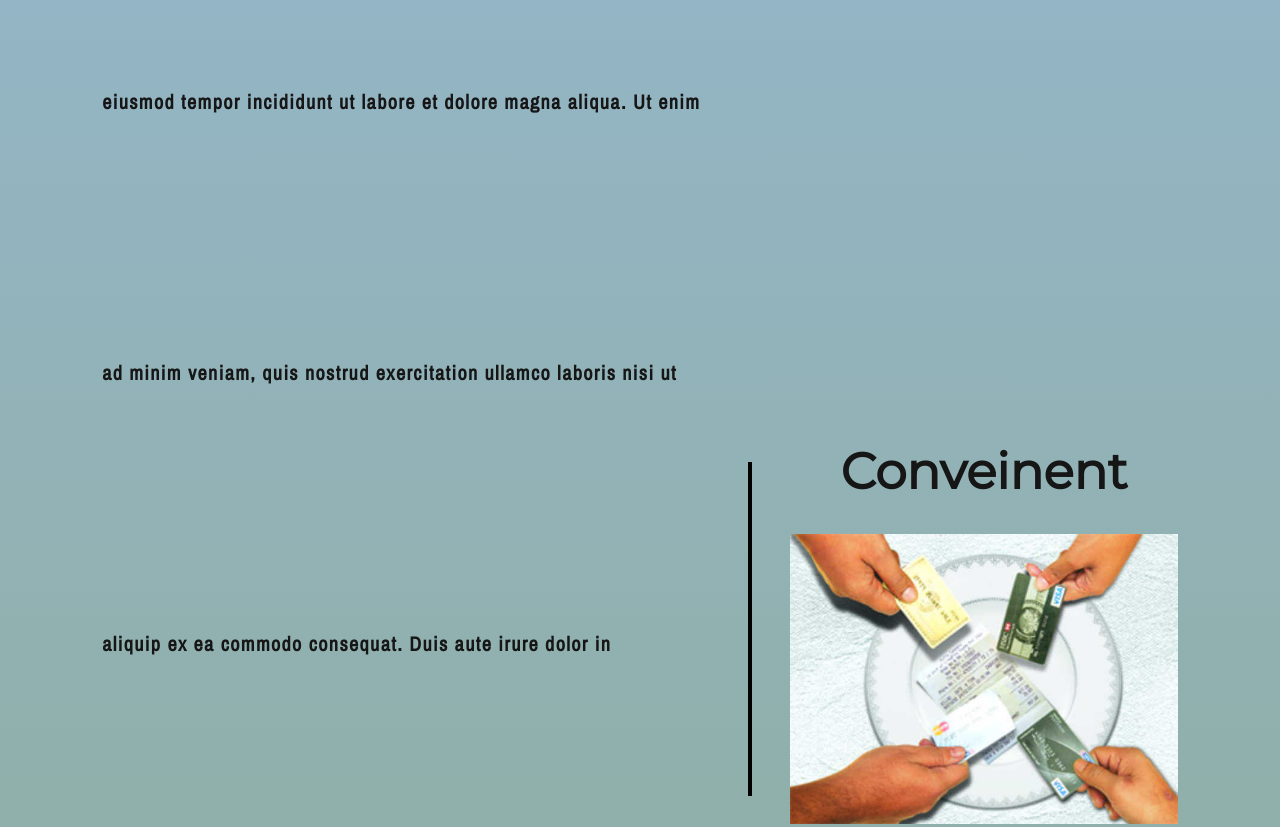
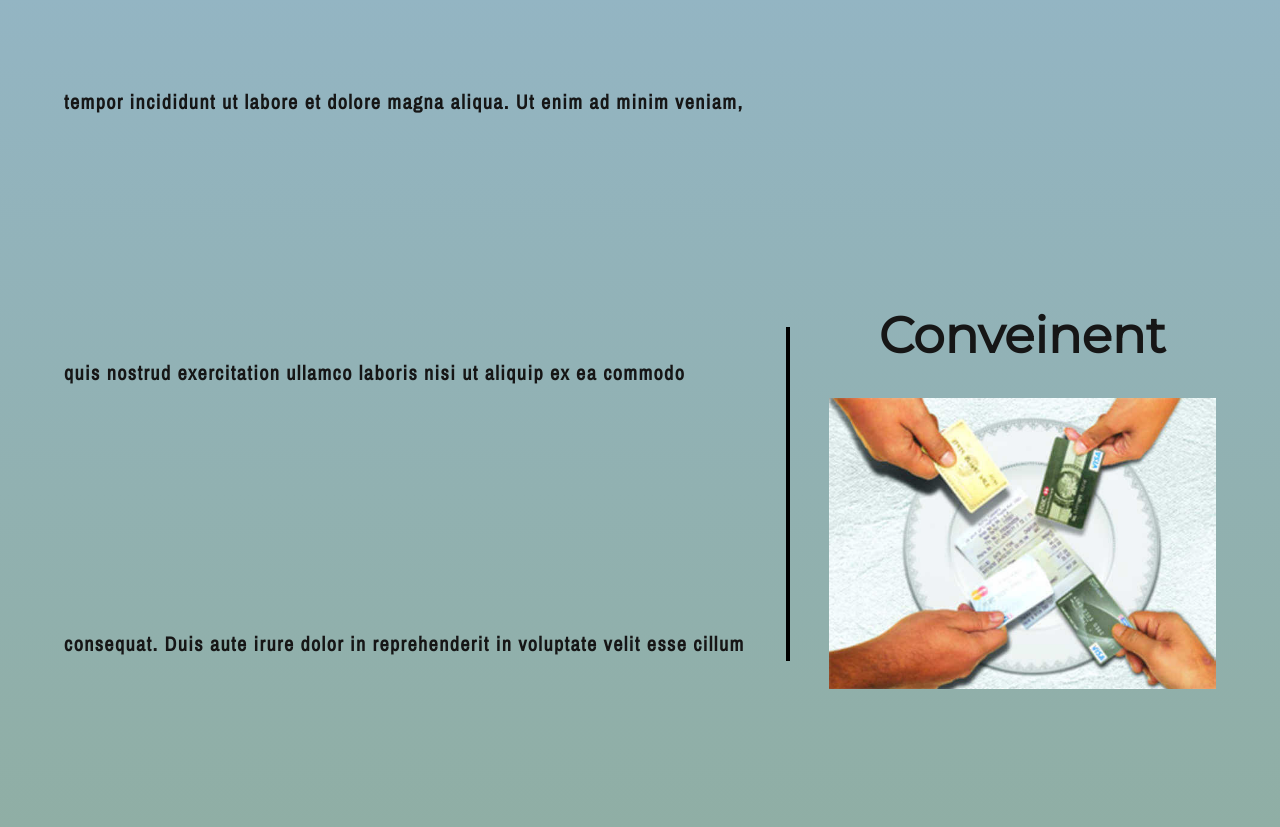
Before and after one commit to tripsplit-bw/marketing, a plain HTML site: page index.html in a window 1280 px wide. Shown: the part 7165-7992 px from the top of the page. Drawn offline with nearby package versions, Linux system fonts and the light colour scheme.

Commit message:
Final, final commit day 2

```diff
--- a/less/home.less
+++ b/less/home.less
@@ -136,7 +136,7 @@
 
 #reverse {
   .flex(space-around, center, 100%);
-  height: 200%;
+  height: 220%;
   padding-bottom: 20em;
   padding-top: 20em;
   background: @midSection-bg;
@@ -149,6 +149,7 @@
     .titleImage {
       .flex(center, center, 50%);
       flex-direction: column;
+      padding-right: 0;
       padding-left: 40em;
 
       h3 {
@@ -172,6 +173,7 @@
       line-height: 4520%;
       letter-spacing: 1.5em;
       padding-top: 30em;
+      padding-left: 0;
       padding-right: 40em;
 
       p {
```
Also changed, not shown: css/index.css.
